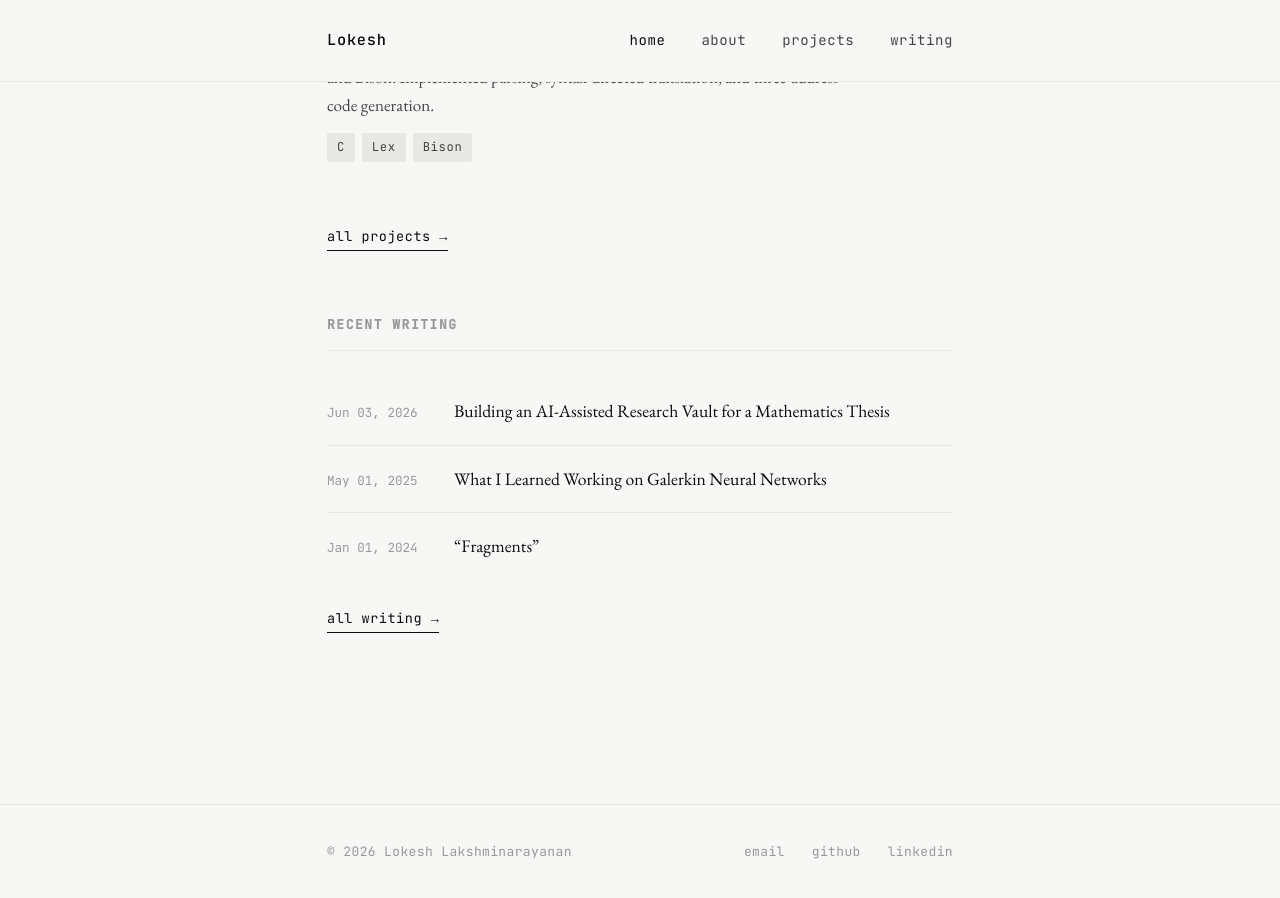
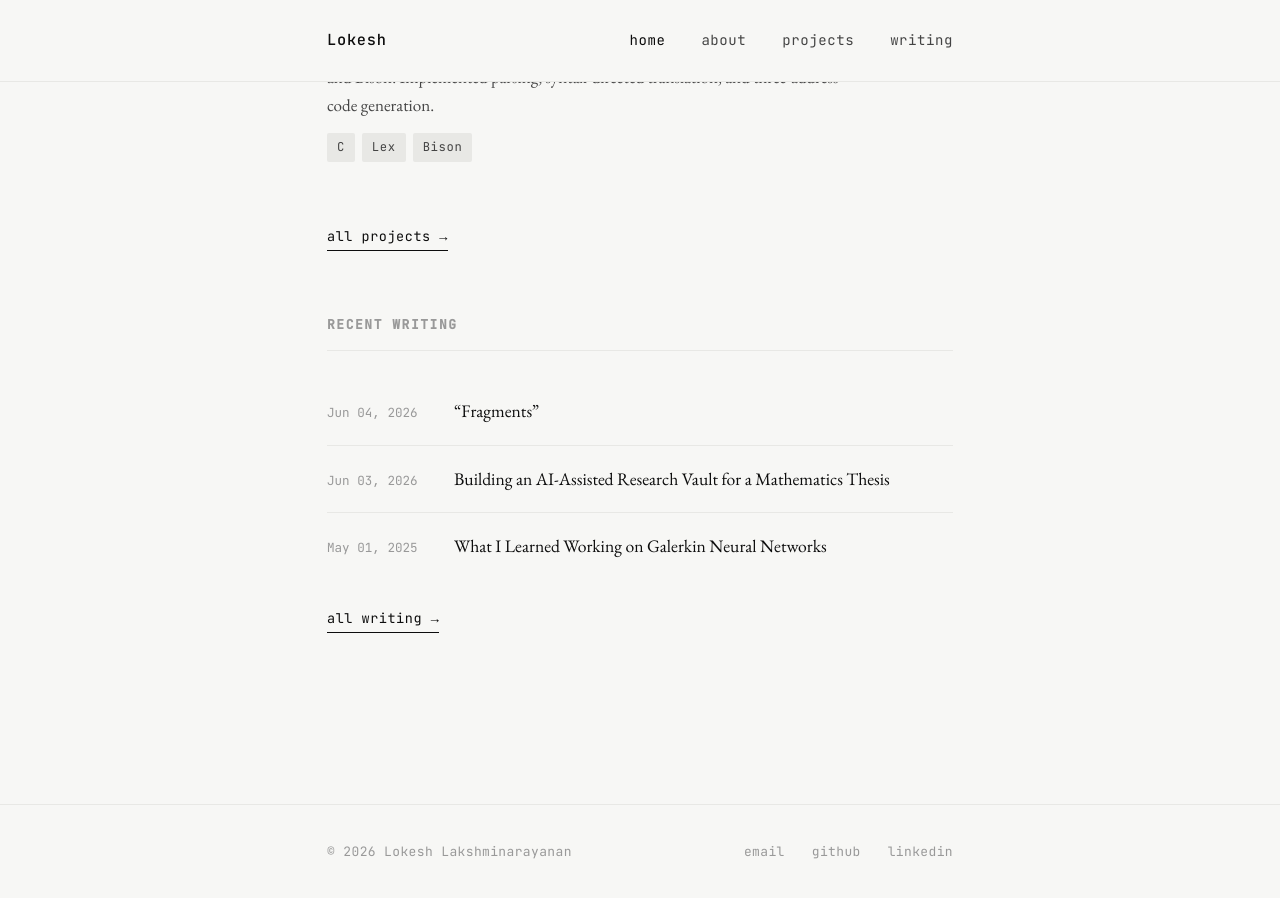
Before and after one commit to Lokesh-bitshyd22/Lokesh-bitshyd22.github.io, a Jekyll site: the page built from index.md, in a window 1280 px wide and 900 px high, scrolled down 1316 px. Built offline with Jekyll 4.4.1, drawn with Linux system fonts in a browser that asks for light colours.

Commit message:
Change post date to 2026-06-04
Updated the date of the post from 2024-01-01 to 2026-06-04.

```diff
--- a/_posts/2024-01-01-fragments.md
+++ b/_posts/2024-01-01-fragments.md
@@ -1,7 +1,7 @@
 ---
 layout: post
 title: “Fragments”
-date: 2024-01-01
+date: 2026-06-04
 category: writing
 description: “Aphorisms, philosophy, and notes on perception — collected over time.”
 ---
```
